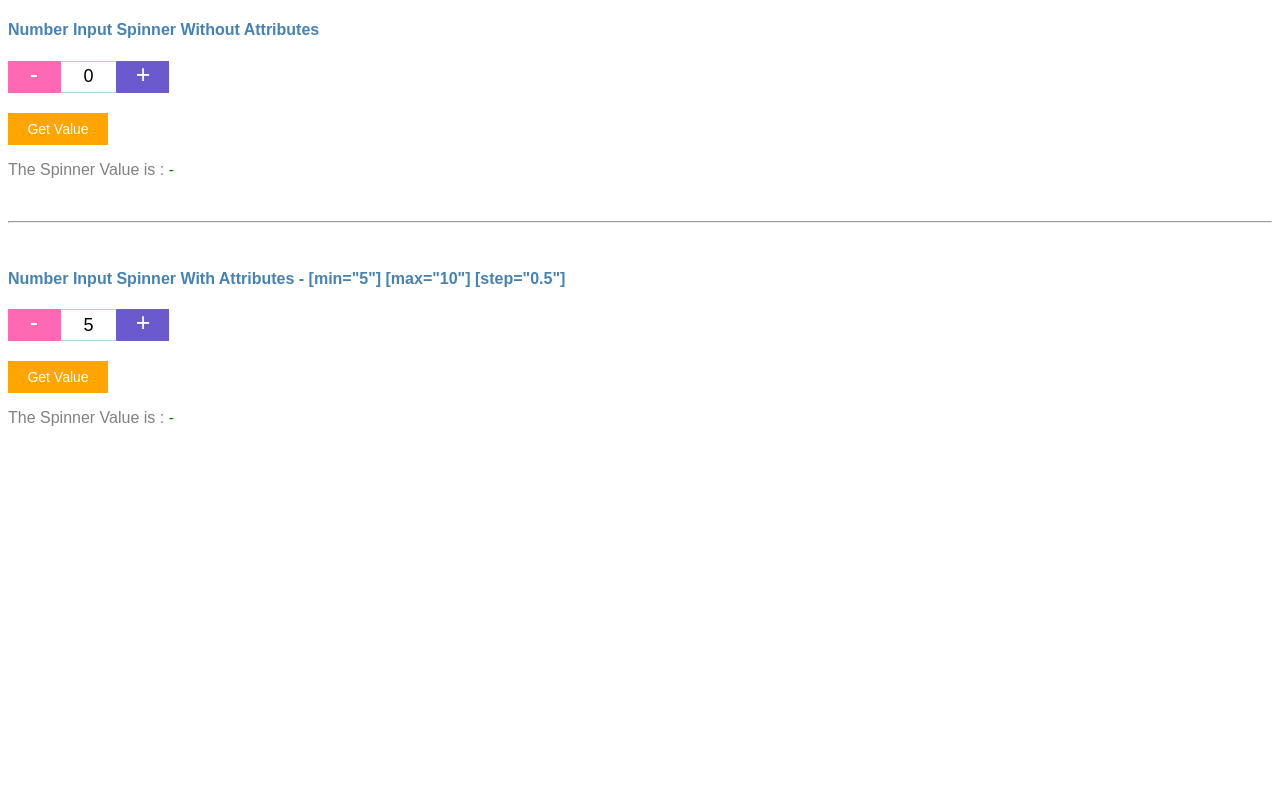
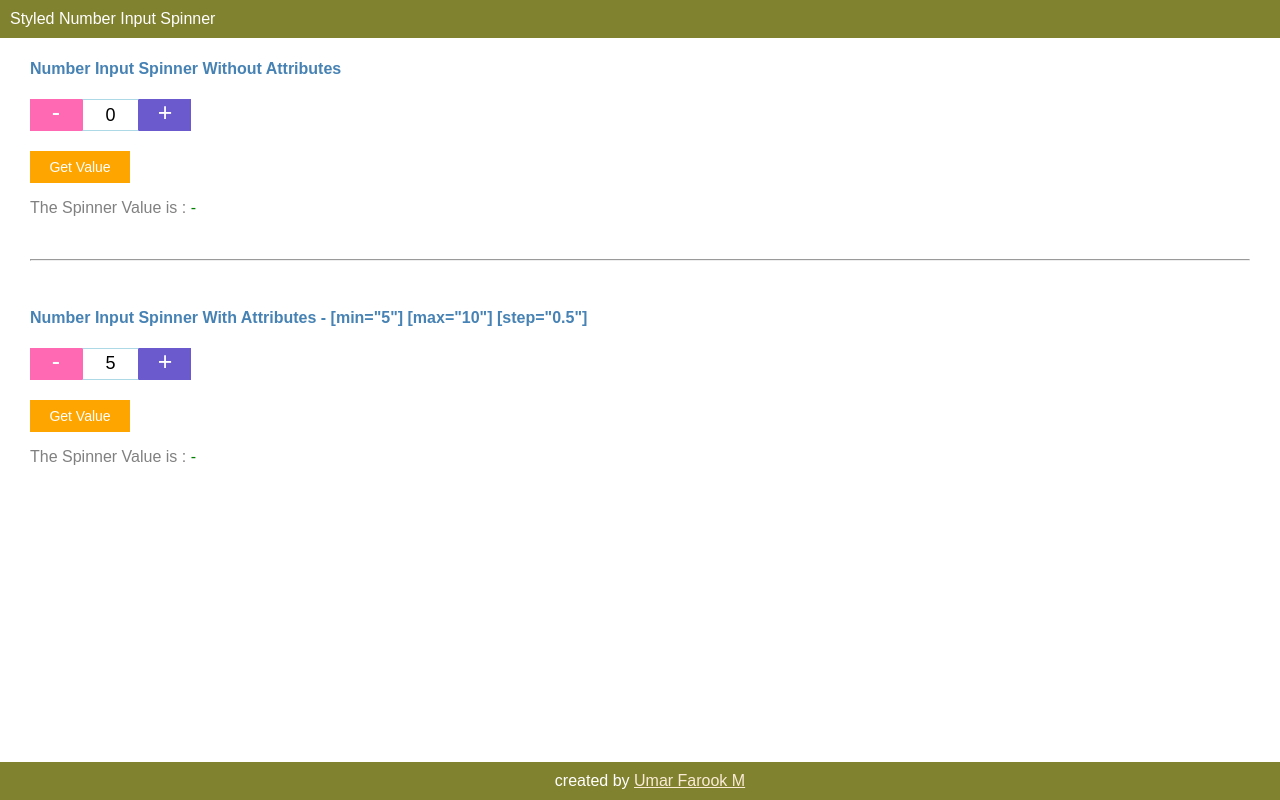
Before and after one commit to umarfarookm/counter-plugin, a website: page demo.html in a window 1280 px wide. Drawn offline with nearby package versions, Linux system fonts and the light colour scheme.

Commit message:
updated the demo html

```diff
--- a/demo.html
+++ b/demo.html
@@ -6,6 +6,8 @@
     <style>
         body{
             font-family: sans-serif;
+            padding: 0;
+            margin: 0;
         }
 
         h4{
@@ -39,10 +41,34 @@
         .c1-span,.c2-span {
             color: green;
         }
+        header, footer{
+            background-color: #80822f;
+            color: white;
+            padding: 10px;
+        }
+        header{
+            position: fixed;
+            top: 0;
+            width: 100%;
+        }
+        footer{
+            position: fixed;
+            bottom: 0;
+            width: 100%;
+            text-align: center;
+        }
+        footer a{
+            color: antiquewhite;
+        }
+        .container{
+            margin: 60px 30px;
+
+        }
     </style>
 </head>
 <body>
-
+    <header>Styled Number Input Spinner</header>
+    <div class="container">
         <div class="counter1-container">
             <h4>Number Input Spinner Without Attributes</h4>
             <div id="counter-one" class="counter"></div>
@@ -56,7 +82,8 @@
             <div id="counter-two" class="counter" min="5" max="10" step="0.5"></div>
             <button class="c2-btn" onclick="onC2BtnClick()">Get Value</button>
         </div>
-
+    </div>
+    <footer> created by <a href="https://github.com/umarfarookm/counter-plugin" target="_blank">Umar Farook M</a></footer>
     <script src="https://code.jquery.com/jquery-3.3.1.min.js"></script>
     <script type="text/javascript" src="plugin.js"></script>
     <script type="text/javascript">
```
Lines whose indentation alone changed are shown as unchanged.
